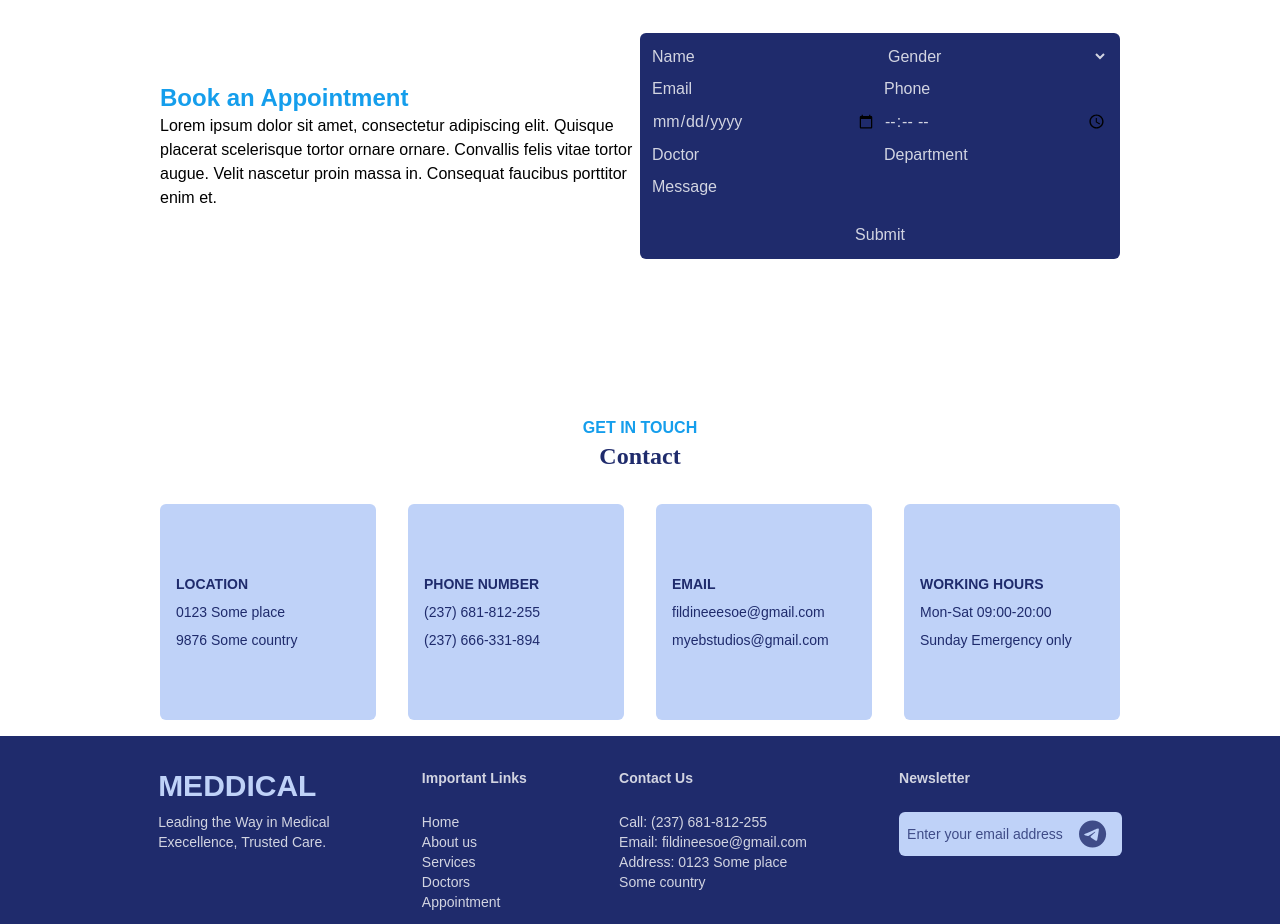
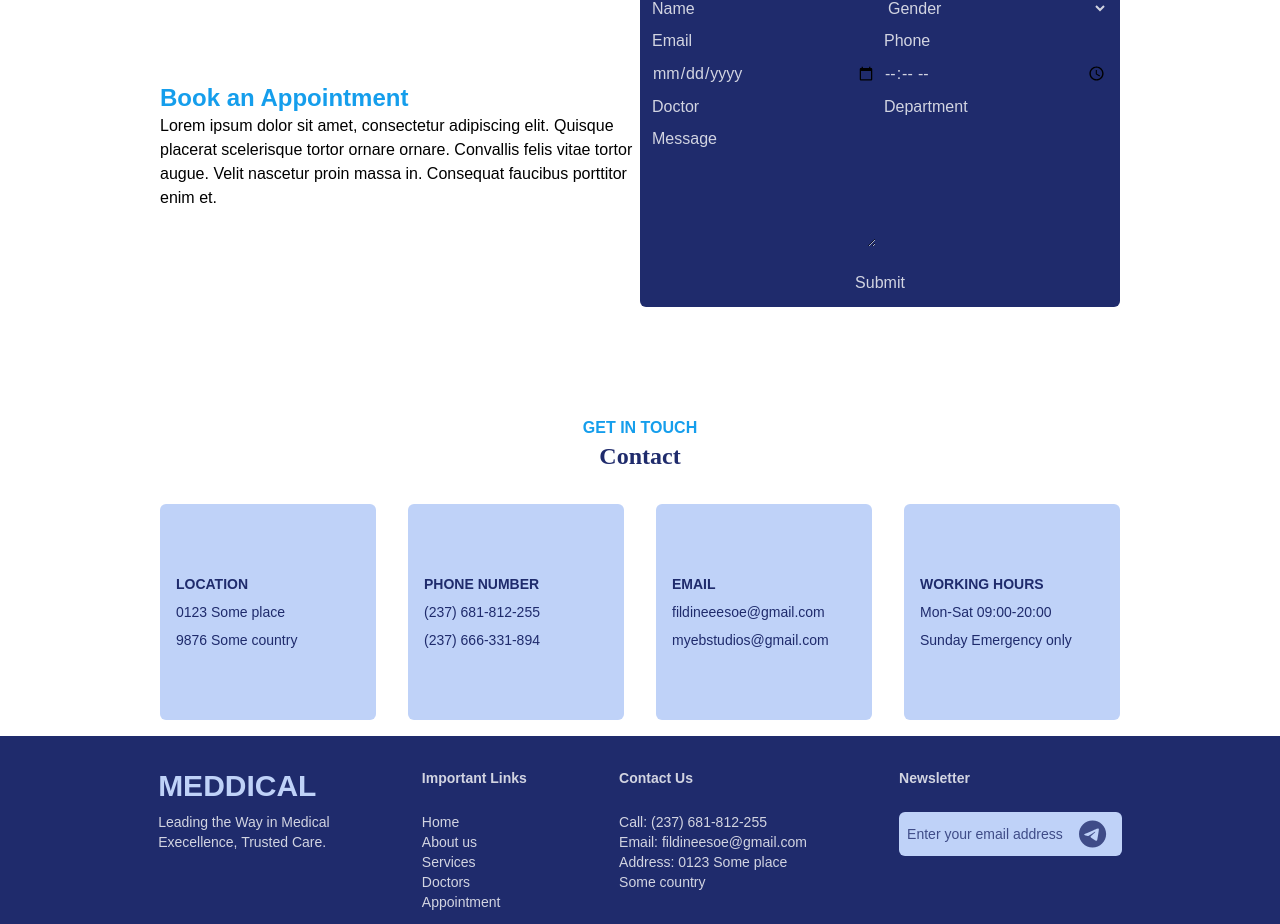
Before and after one commit to MinhChieens/random-assgn-demo, a React (Vite) app: page / in a window 1280 px wide. Shown: the part 1415-2339 px from the top of the page. Built offline with nearby package versions, Linux system fonts and the light colour scheme; no server answers.

Commit message:
Appointment small fix

```diff
--- a/src/components/Appointment.jsx
+++ b/src/components/Appointment.jsx
@@ -92,9 +92,10 @@ const Appointment = () => {
                      placeholder="Department"
                      name="Department"
                   />
-                  <input
+                  <textarea
                      onChange={(e) => handleChange(e)}
-                     className="col-span-2 row-span-4"
+                     className="w-full"
+                     rows="5"
                      type="text"
                      placeholder="Message"
                      name="message"
```
